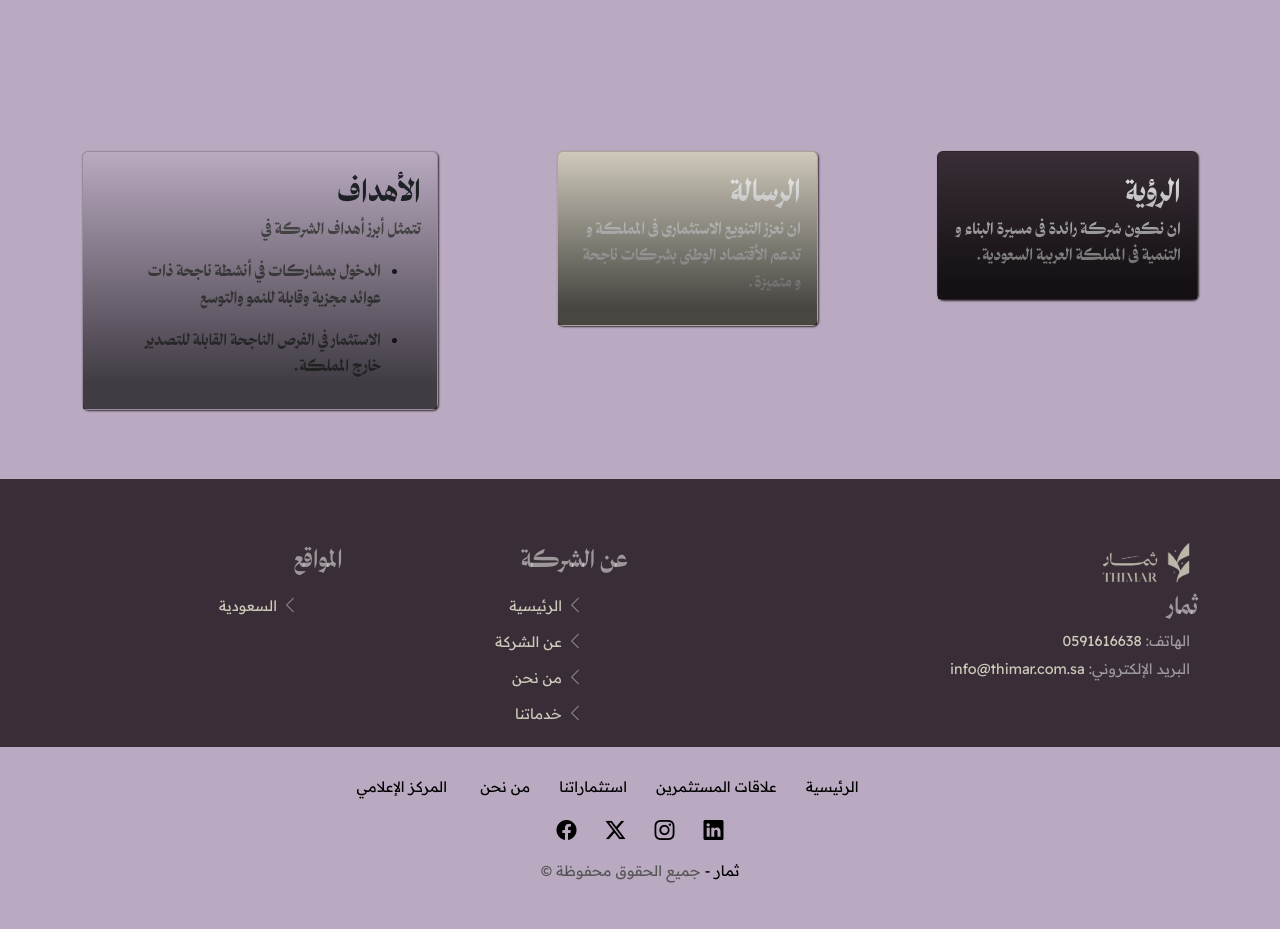
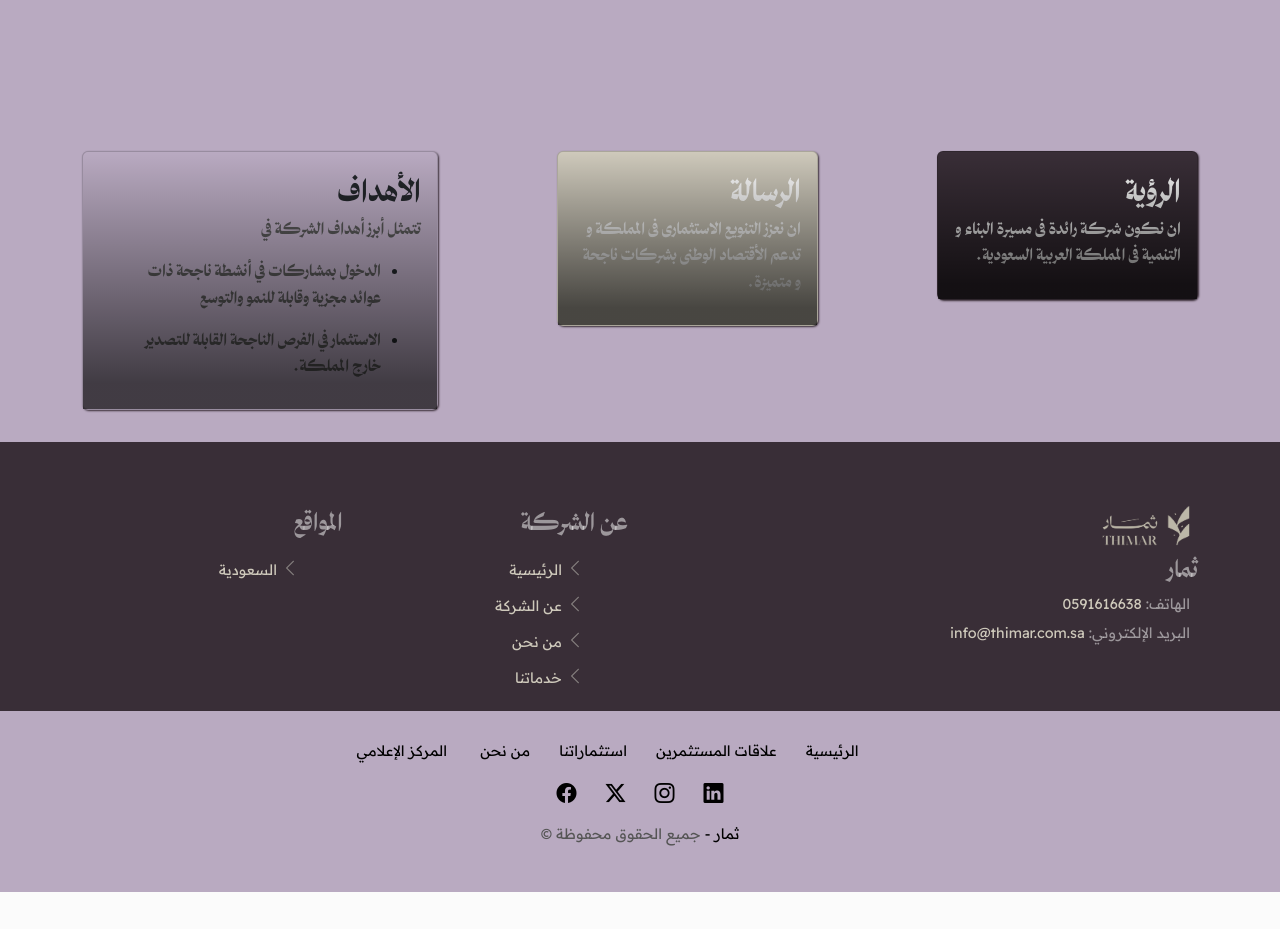
Before and after one commit to Gemy-star/real_state_maal, a Django app: page /main in a window 1280 px wide. Shown: the part 2649-3578 px from the top of the page. After the commit the page ends 3541 px from the top, so only its background shows below. Run offline with Django 5.2, Linux system fonts and the light colour scheme; some libraries are stand-ins or nearby versions.

Commit message:
add auto height

```diff
--- a/templates/main/home.html
+++ b/templates/main/home.html
@@ -2,6 +2,10 @@
 {% load static %}
   {% block style %}
 <style>
+  .h-40-vh {
+    height: auto;
+    padding-bottom: 2rem;
+}
   .intro .carousel-item-a {
     position: relative;
     height: 110vh;
```
